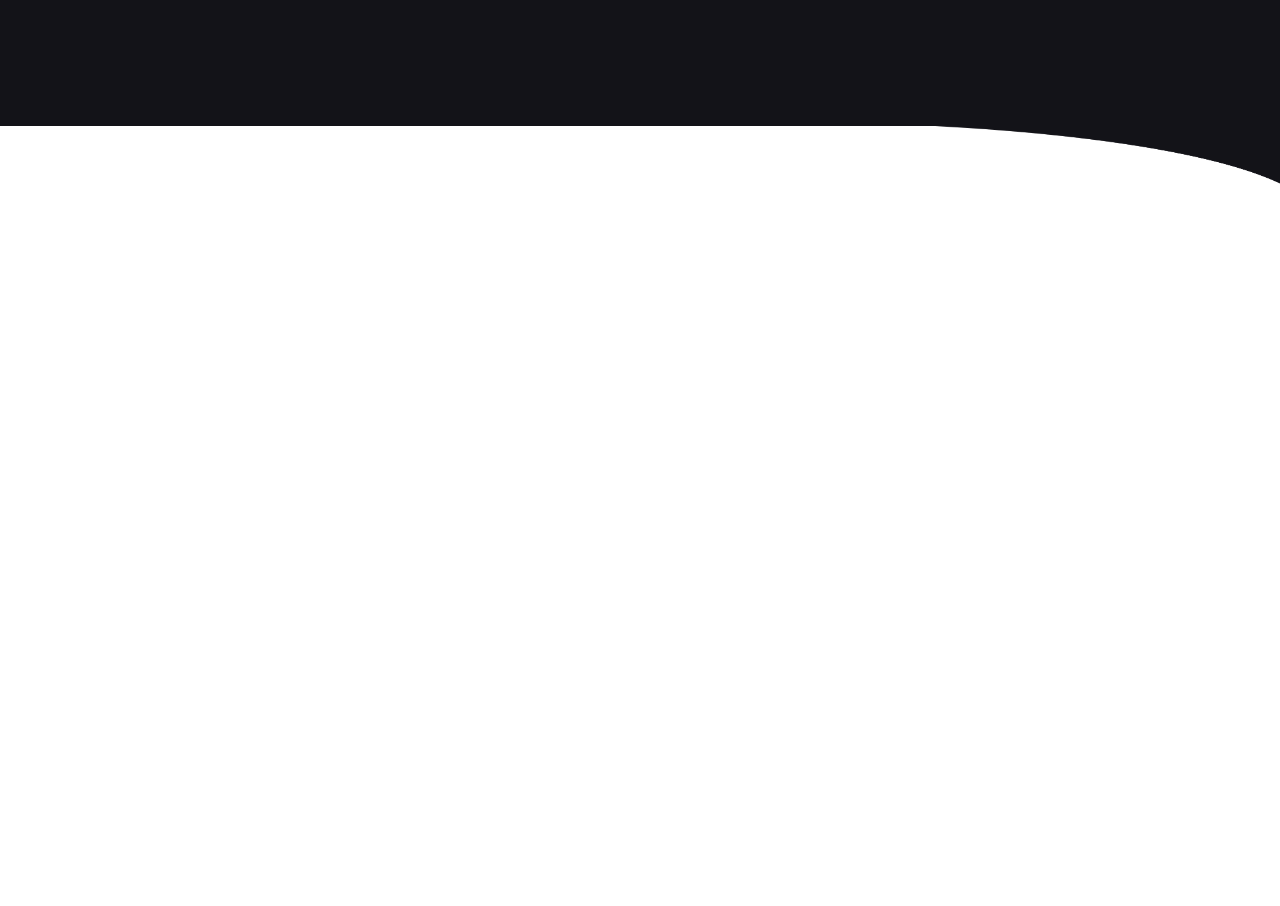
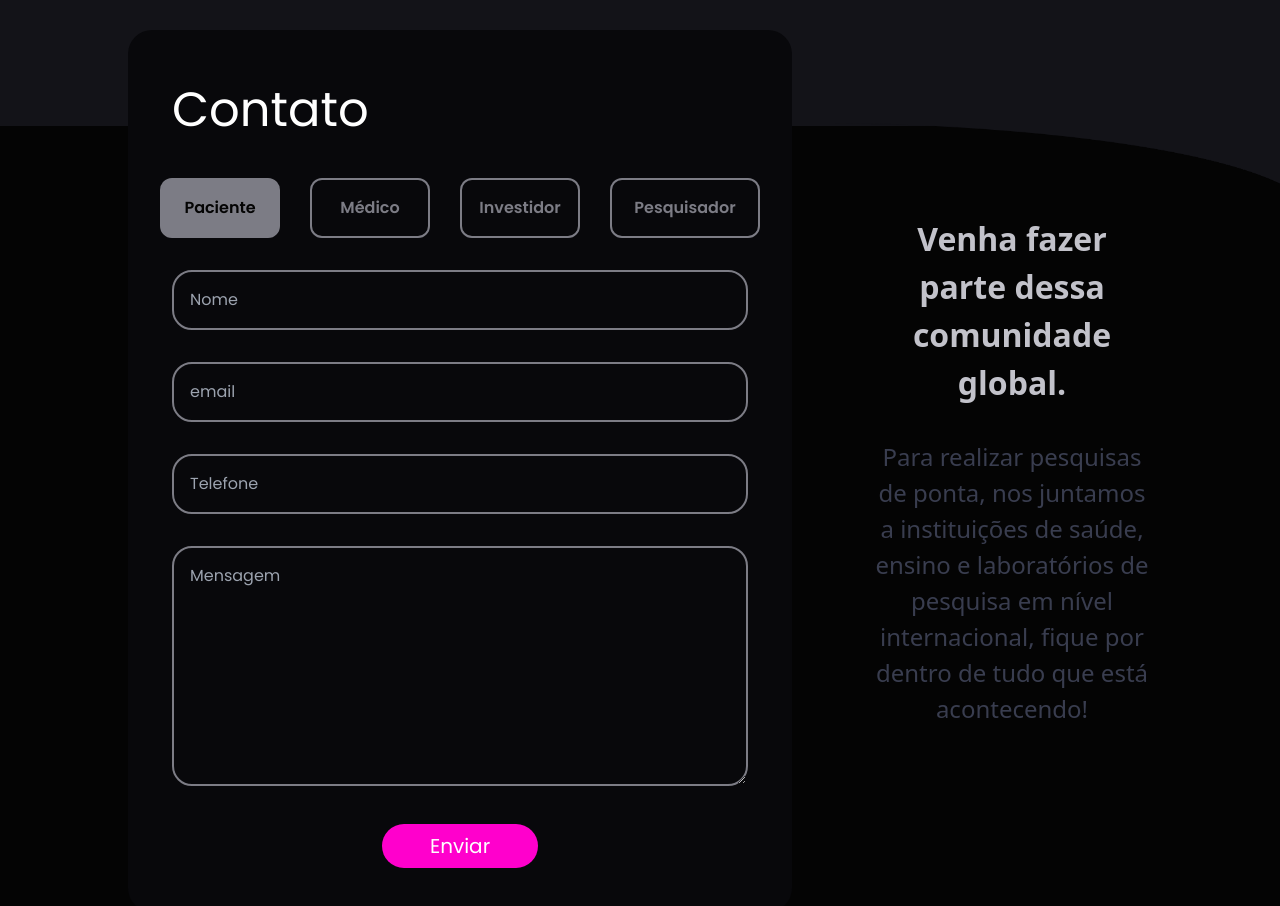
Before and after one commit to Delgado-tech/imprinting-landing-page, a React (Vite) app: page / in a window 1280 px wide. Shown: the part 3120-4026 px from the top of the page. Before the commit the page ends 3340 px from the top, so only its background shows below. Built offline with nearby package versions, Linux system fonts and the light colour scheme.

Commit message:
add/feat: adicionando FormContact e componente ButtonType

```diff
--- a/src/app/App.tsx
+++ b/src/app/App.tsx
@@ -1,3 +1,4 @@
+import FormContact from "../components/home/FormContact.tsx";
 import ImprintingCoin from "../components/home/ImprintingCoin.tsx";
 import Introduction from "../components/home/Introduction.tsx";
 import NeuroMaps from "../components/home/NeuroMaps.tsx";
@@ -12,6 +13,7 @@ function App() {
 				<NeuroMaps />
 				<ProgramIAM />
 				<ImprintingCoin />
+				<FormContact />
 			</main>
 		</section>
 	);
--- /dev/null
+++ b/src/components/button/ButtonType.tsx
@@ -0,0 +1,20 @@
+import { ComponentProps } from "react";
+import { twMerge } from "tailwind-merge";
+
+export default function ButtonType({
+	className,
+	content = "button",
+    type
+}: ComponentProps<"button">) {
+	return (
+			<button
+            type={type}
+				className={twMerge(
+					"select-none rounded-full bg-custom-blue-02 px-12 py-2 font-poppins text-base text-white transition-all hover:scale-105 hover:bg-custom-blue-01 hover:shadow-md md:text-xl",
+					className,
+				)}
+			>
+				{content}
+			</button>
+	);
+}
--- /dev/null
+++ b/src/components/home/FormContact.tsx
@@ -0,0 +1,85 @@
+import React, { useState } from 'react'
+import ButtonType from '../button/ButtonType';
+
+export default function FormContact() {
+
+    const [radio, setRadio] = useState("");
+    const [nome, setName] = useState("");
+    const [email, setEmail] = useState("");
+    const [telefone, setTelefone] = useState("");
+    const [mensagem, setMensagem] = useState("");
+
+    const setDados = (e: React.FormEvent<HTMLFormElement>) => {
+        e.preventDefault();
+        console.log(radio);
+        console.log(nome);
+        console.log(email);
+        console.log(telefone);
+        console.log(mensagem);
+
+    };
+
+    return (
+        <section className='bg-custom-black h-full'>
+            <div className='max-xl:flex-wrap  flex gap-20 px-32 relative z-20 -top-[96px] items-center justify-center max-sm:px-20' >
+
+                <form onSubmit={setDados} className='flex flex-col gap-8 bg-custom-gray-10 px-8 py-11 rounded-3xl max-sm:px-3'>
+
+                    <h1 className='text-[48px] text-white font-poppins max-sm:text-[40px] max-sm: mx-3'>Contato</h1>
+
+                    <div className="flex justify-between w-screen max-w-[600px] text-custom-gray-02 min-w-96 max-xl:max-w-xl max-md:max-w-lg max-sm:max-w-[320px] max-sm:flex-wrap max-sm:justify-center max-sm:gap-6 ">
+                        <div>
+                            <input type="radio" name='option' className='peer hidden' id='paciente' value="Paciente" defaultChecked onChange={(e) => { setRadio(e.target.value) }} />
+                            <label htmlFor="paciente" className='flex items-center justify-center font-semibold font-poppins cursor-pointer border-2 border-custom-gray-02 select-none rounded-xl w-[120px] h-[60px] peer-checked:text-custom-black peer-checked:bg-custom-gray-02 max-xl:max-w-28 max-md:max-w-24 max-sm:max-w-[300px]'>
+                                Paciente
+                            </label>
+                        </div>
+                        <div>
+                            <input type="radio" name='option' className='peer hidden' id='medico' value="Médico" onChange={(e) => { setRadio(e.target.value) }} />
+                            <label htmlFor="medico" className='flex items-center justify-center font-semibold font-poppins cursor-pointer border-2 border-custom-gray-02 select-none rounded-xl w-[120px] h-[60px] peer-checked:text-custom-black peer-checked:bg-custom-gray-02 max-xl:max-w-30 max-md:max-w-24 max-sm:max-w-[300px]'>
+                                Médico
+                            </label>
+                        </div>
+                        <div>
+                            <input type="radio" name='option' className='peer hidden' id='investidor' value="Investidor" onChange={(e) => { setRadio(e.target.value) }} />
+                            <label htmlFor="investidor" className='flex items-center justify-center font-semibold font-poppins cursor-pointer border-2 border-custom-gray-02 select-none rounded-xl w-[120px] h-[60px] peer-checked:text-custom-black peer-checked:bg-custom-gray-02 max-xl:max-w-28 max-md:max-w-28 max-sm:max-w-[300px]'>
+                                Investidor
+                            </label>
+                        </div>
+                        <div>
+                            <input type="radio" name='option' className='peer hidden' id='pesquisador' value="Pesquisador" onChange={(e) => { setRadio(e.target.value) }} />
+                            <label htmlFor="pesquisador" className='flex items-center justify-center font-semibold font-poppins cursor-pointer border-2 border-custom-gray-02 select-none rounded-xl w-[150px] h-[60px] peer-checked:text-custom-black peer-checked:bg-custom-gray-02 max-xl:max-w-36 max-md:max-w-30 max-sm:max-w-[300px]'>
+                                Pesquisador
+                            </label>
+                        </div>
+                    </div>
+
+                    <div className='flex flex-col item gap-8 max-w-[600px max-sm: mx-3'>
+                        <div>
+                            <input className='w-full rounded-[20px] bg-transparent border-2 border-custom-gray-02 p-4 font-poppins text-custom-gray-02' type="text" name="name" placeholder="Nome" autoComplete='given-name' required onChange={(e) => { setName(e.target.value) }} />
+                        </div>
+                        <div>
+                            <input className='w-full rounded-[20px] bg-transparent border-2 border-custom-gray-02 p-4 font-poppins text-custom-gray-02' type="email" name="name" placeholder="email" autoComplete='email' required onChange={(e) => { setEmail(e.target.value) }} />
+                        </div>
+                        <div>
+                            <input className='w-full rounded-[20px] bg-transparent border-2 border-custom-gray-02 p-4 font-poppins text-custom-gray-02' type="tel" name="name" placeholder="Telefone" autoComplete='tel-national' required onChange={(e) => { setTelefone(e.target.value) }} />
+                        </div>
+                        <div>
+                            <textarea className='w-full h-[240px] rounded-[20px] bg-transparent border-2 border-custom-gray-02 p-4 font-poppins text-custom-gray-02' name="mensagem" placeholder="Mensagem" onChange={(e) => { setMensagem(e.target.value) }}></textarea>
+                        </div>
+                    </div>
+
+                    <div className='flex justify-center'>
+                        <ButtonType content='Enviar' type='submit' className='text-white bg-custom-pink' />
+                    </div>
+
+                </form>
+
+                <div className='max-w-[500px] max-sm:max-w-[300px]'>
+                    <h2 className='text-custom-gray-01 text-[32px] text-center font-semibold max-sm:text-[28px]'>Venha fazer parte dessa comunidade global.</h2>
+                    <p className='text-custom-gray-06 text-[24px] text-center mt-8 max-sm:text-[22px]'>Para realizar pesquisas de ponta, nos juntamos a instituições de saúde, ensino e laboratórios de pesquisa em nível internacional, fique por dentro de tudo que está acontecendo!</p>
+                </div>
+            </div>
+        </section>
+    )
+}
```
